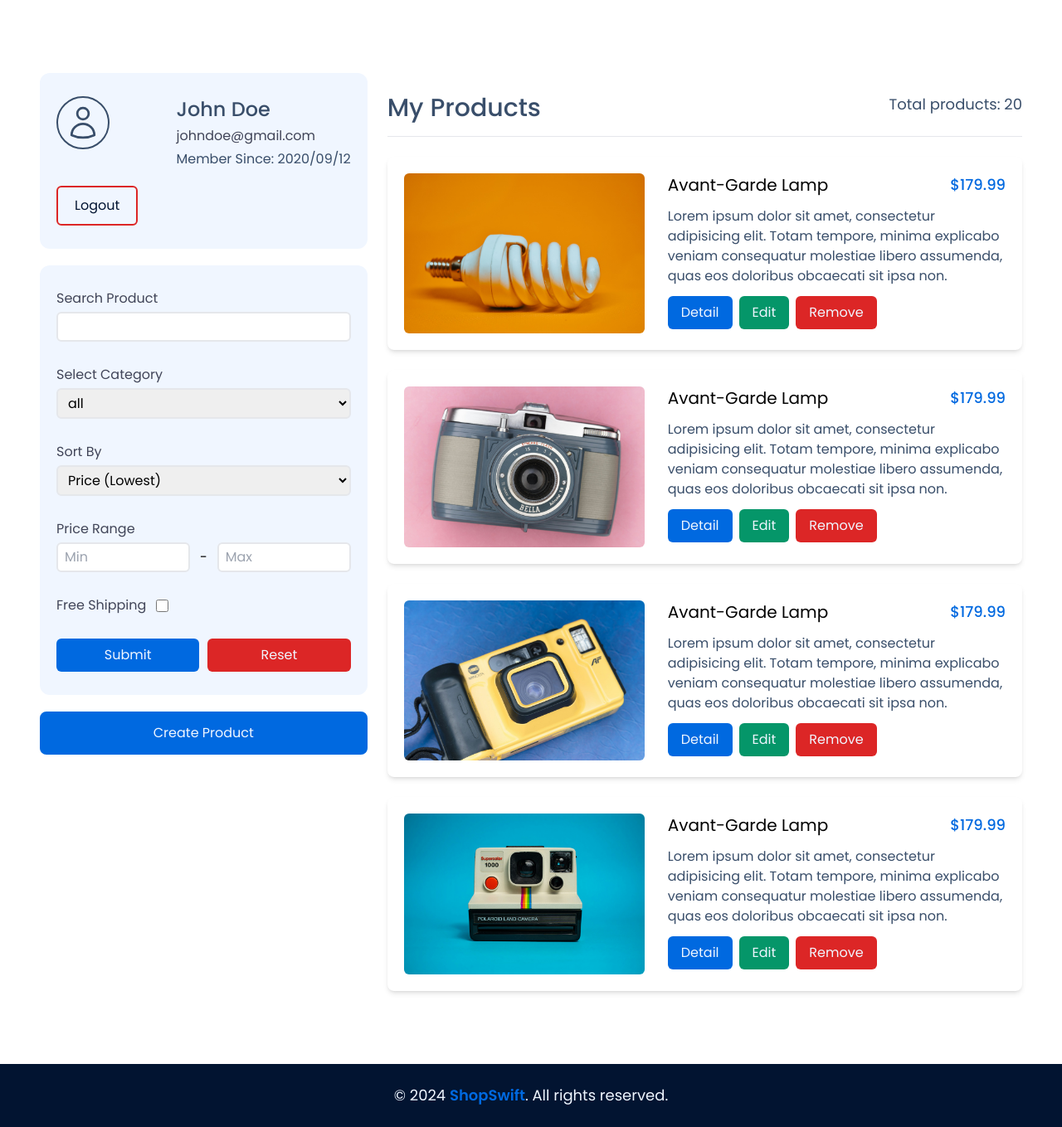
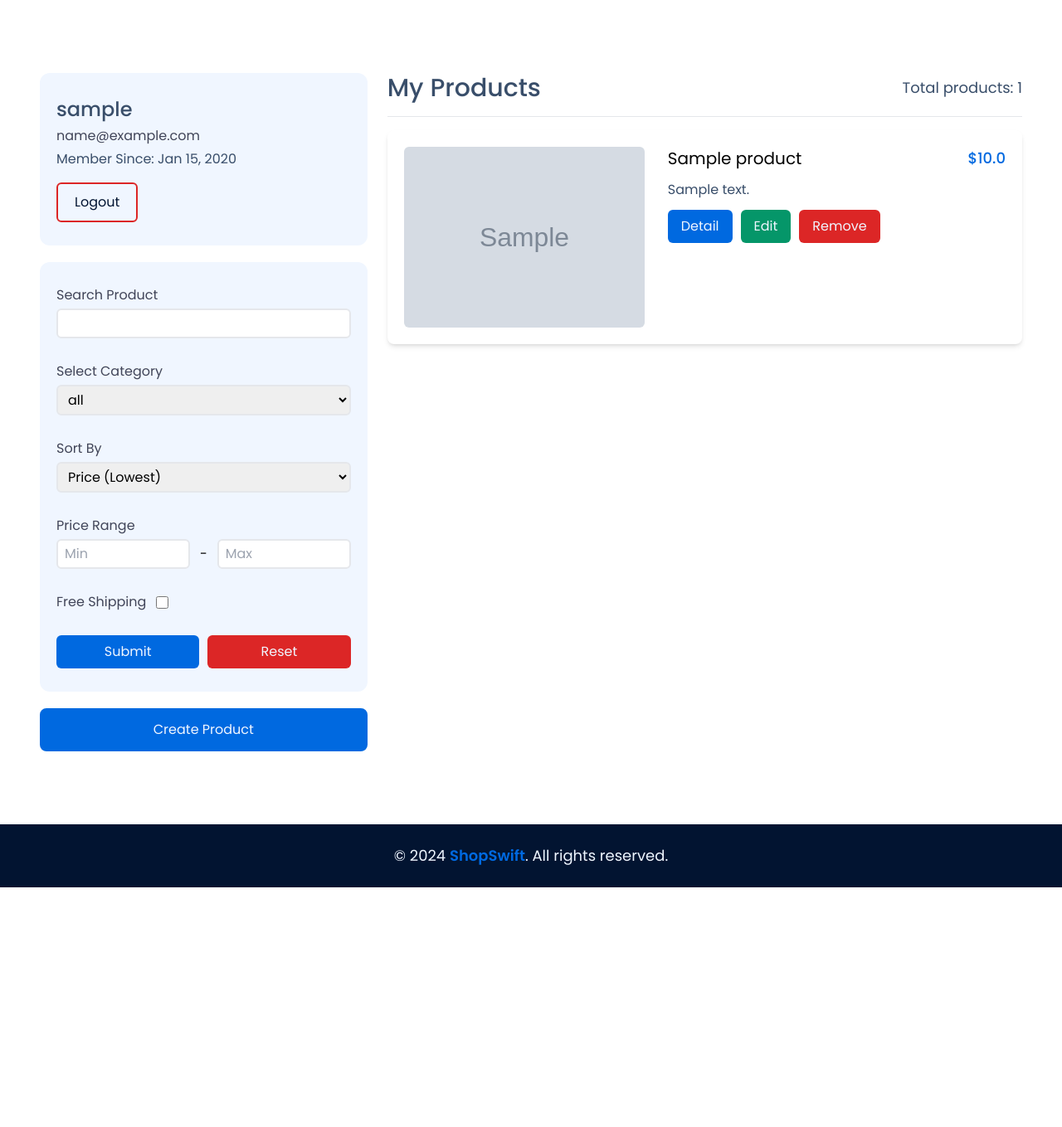
Before and after one commit to sam4web/shopswift, a Django app: page /user/profile/ in a window 1280 px wide. Shown: the part 112-1471 px from the top of the page at 83% size. After the commit the page ends 1182 px from the top, so only its background shows below. Run offline with Django 5.2, Linux system fonts and the light colour scheme; a user stored in the database is signed in; tables that the repository leaves empty hold one stand-in row (values such as "Sample post"); grey boxes marked "Sample" are stand-in pictures.

Commit message:
> user profile page setup product edit, detail & delete view & page setup

```diff
--- a/shopswift/product/urls.py
+++ b/shopswift/product/urls.py
@@ -5,6 +5,8 @@ app_name = "product"
 
 urlpatterns = [
     path("", views.list, name="list"),
-    path("<int:pk>/", views.detail, name="detail"),
     path("create/", views.create, name="create"),
+    path("<uuid:product_id>/", views.detail, name="detail"),
+    path("edit/<uuid:product_id>/", views.edit, name="edit"),
+    path("delete/<uuid:product_id>/", views.delete, name="delete"),
 ]
--- a/shopswift/user/views.py
+++ b/shopswift/user/views.py
@@ -5,11 +5,14 @@ from django.contrib.auth.decorators import login_required
 from django.contrib.auth.forms import AuthenticationForm
 from django.contrib.auth.views import LoginView
 
-
 from .forms import RegisterForm
 
 
+@login_required
 def profile(request):
+
+    user = request.user
+    context = {"user": user}
     return render(request, "user/profile.html")
 
 
--- a/template/user/profile.html
+++ b/template/user/profile.html
@@ -1,37 +1,30 @@
 {% extends 'base.html' %}
 {% load static %}
-{% block title %} Username {% endblock title %}
+{% block title %} {{ user.username }} {% endblock title %}
 
 {% block content %}
 <div class="wrapper">
-    <div class="md:grid grid-cols-3 items-start space-y-6 space-x-0 md:space-x-6">
+    <div class="md:grid grid-cols-3 items-start space-y-6 md:space-y-0 space-x-0 md:space-x-6">
         <aside class="col-span-1 space-y-5">
             <div class="px-3 py-5 lg:px-5 lg:py-7 bg-light dark:bg-primary-dark transition rounded-xl">
-                <div class="flex justify-between items-start flex-wrap gap-5 md:gap-7 mb-5">
-                    <svg xmlns="http://www.w3.org/2000/svg" fill="none" viewBox="0 0 24 24" stroke-width="1.5"
-                        stroke="currentColor"
-                        class="w-16 h-16 border-2 border-gray text-gray rounded-full p-2 dark:text-light dark:border-light">
-                        <path stroke-linecap="round" stroke-linejoin="round"
-                            d="M15.75 6a3.75 3.75 0 1 1-7.5 0 3.75 3.75 0 0 1 7.5 0ZM4.501 20.118a7.5 7.5 0 0 1 14.998 0A17.933 17.933 0 0 1 12 21.75c-2.676 0-5.216-.584-7.499-1.632Z" />
-                    </svg>
-
-                    <div class="space-y-1">
+                <div class="space-y-1 mb-4">
                     <h3 class="text-2xl dark:text-light text-gray font-medium transition">
-                            John Doe
+                        {{ user.username }}
                     </h3>
                     <p class="text-gray-dark text-base dark:text-white transition">
-                            johndoe@gmail.com
+                        {{ user.email }}
                     </p>
                     <p class="text-gray text-base dark:text-white transition">
-                            Member Since: 2020/09/12
+                        Member Since: {{ user.date_joined|date:"M d, Y" }}
                     </p>
                 </div>
-                </div>
 
+                <a href="{% url 'user:logout' %}">
                     <button
                         class="text-base text-secondary-dark dark:text-light bg-transparent border-2 border-red-600 px-5 py-2.5 rounded-md transition">
                         Logout
                     </button>
+                </a>
             </div>
 
             <div>
@@ -40,9 +33,7 @@
                     <div
                         class="md:space-y-7 grid grid-cols-1 sm:grid-cols-3 gap-3 md:block justify-between items-center">
                         <div>
-                            <label for="product" class="input-label">
-                                Search Product
-                            </label>
+                            <label for="product" class="input-label"> Search Product </label>
                             <input class="input-field-sm" type="text" name="product" id="product" />
                         </div>
 
@@ -51,9 +42,7 @@
                                 Select Category
                             </label>
                             <select name="category" id="category" class="input-field-sm">
-                                <option value="all" selected class="capitalize">
-                                    all
-                                </option>
+                                <option value="all" selected class="capitalize">all</option>
                             </select>
                         </div>
 
@@ -109,48 +98,51 @@
         </aside>
 
         <section class="col-span-2">
-            <div class="flex justify-between">
+            <div class="flex justify-between flex-wrap items-center gap-x-4">
                 <h3 class="text-2xl lg:text-3xl dark:text-light text-gray font-medium transition">
                     My Products
                 </h3>
                 <p class="text-lg text-gray dark:text-light">
-                    Total products: 20
+                    Total products: {{ user.product.all|length }}
                 </p>
             </div>
             <hr class="h-px my-4 bg-gray-200 border-0 dark:bg-gray-700" />
 
             <div class="space-y-6">
-                <template x-for="i in 4">
-                    <div
+                {% for product in user.product.all %} <div
                     class="shadow-md rounded-lg p-5 space-y-4 sm:space-y-0 sm:space-x-7 text-center bg-white dark:bg-primary-dark flex-col sm:flex-row flex items-start transition">
-                        <img x-bind:src="`./src/assets/product-0${i}.jpg`" class="rounded-md sm:w-2/5" alt="" />
+                    <img src="/media/{{ product.image }}" class="rounded-md sm:w-2/5" alt="{{ product.name }} Image" />
                     <div class="space-y-3 text-left flex-1">
                         <div class="flex justify-between">
-                                <h3 class="text-xl dark:text-light">
-                                    Avant-Garde Lamp
-                                </h3>
-                                <p class="text-lg text-primary font-medium">$179.99</p>
+                            <h3 class="text-xl dark:text-light">{{ product.name }}</h3>
+                            <p class="text-lg text-primary font-medium">
+                                ${{ product.price }}
+                            </p>
                         </div>
                         <p class="text-gray dark:text-light">
-                                Lorem ipsum dolor sit amet, consectetur adipisicing
-                                elit. Totam tempore, minima explicabo veniam consequatur
-                                molestiae libero assumenda, quas eos doloribus obcaecati
-                                sit ipsa non.
+                            {{ product.description|slice:":150" }}
+                            {% if product.description|length > 150 %} ... {% endif %}
                         </p>
-                            <div class="flex gap-2">
+                        <div class="flex gap-2.5">
+                            <a href="{% url 'product:detail' product.id %}">
                                 <button class="text-base text-light bg-primary px-4 py-2 rounded-md transition">
                                     Detail
                                 </button>
+                            </a>
+                            <a href="{% url 'product:edit' product.id %}">
                                 <button class="text-base text-light bg-emerald-600 px-4 py-2 rounded-md transition">
                                     Edit
                                 </button>
+                            </a>
+                            <a href="{% url 'product:delete' product.id %}">
                                 <button class="text-base text-light bg-red-600 px-4 py-2 rounded-md transition">
                                     Remove
                                 </button>
+                            </a>
                         </div>
                     </div>
                 </div>
-                </template>
+                {% endfor %}
             </div>
         </section>
     </div>
```
Also changed, not shown: shopswift/product/views.py (+32 -3 lines), template/product/detail.html (+21 -14 lines), static/css/main.min.css. Lines whose indentation alone changed are shown as unchanged.
